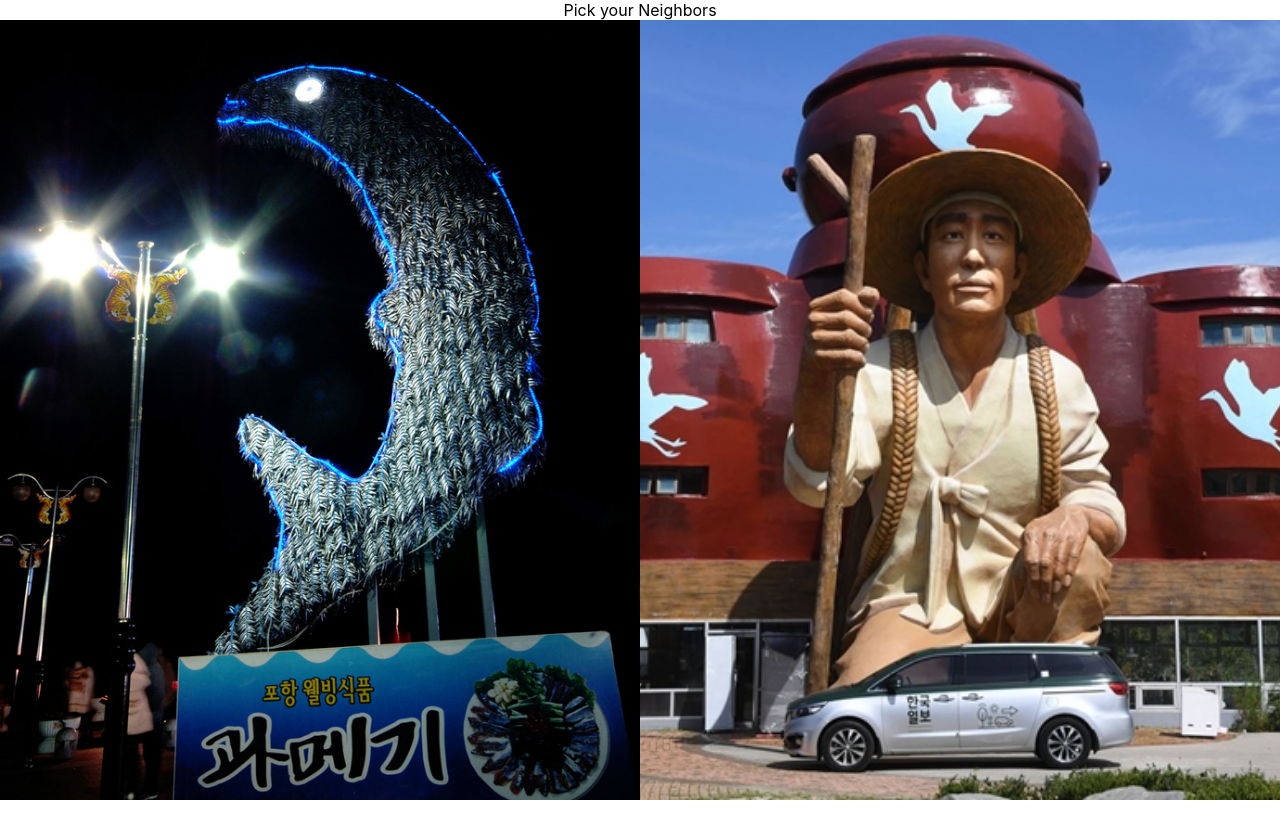
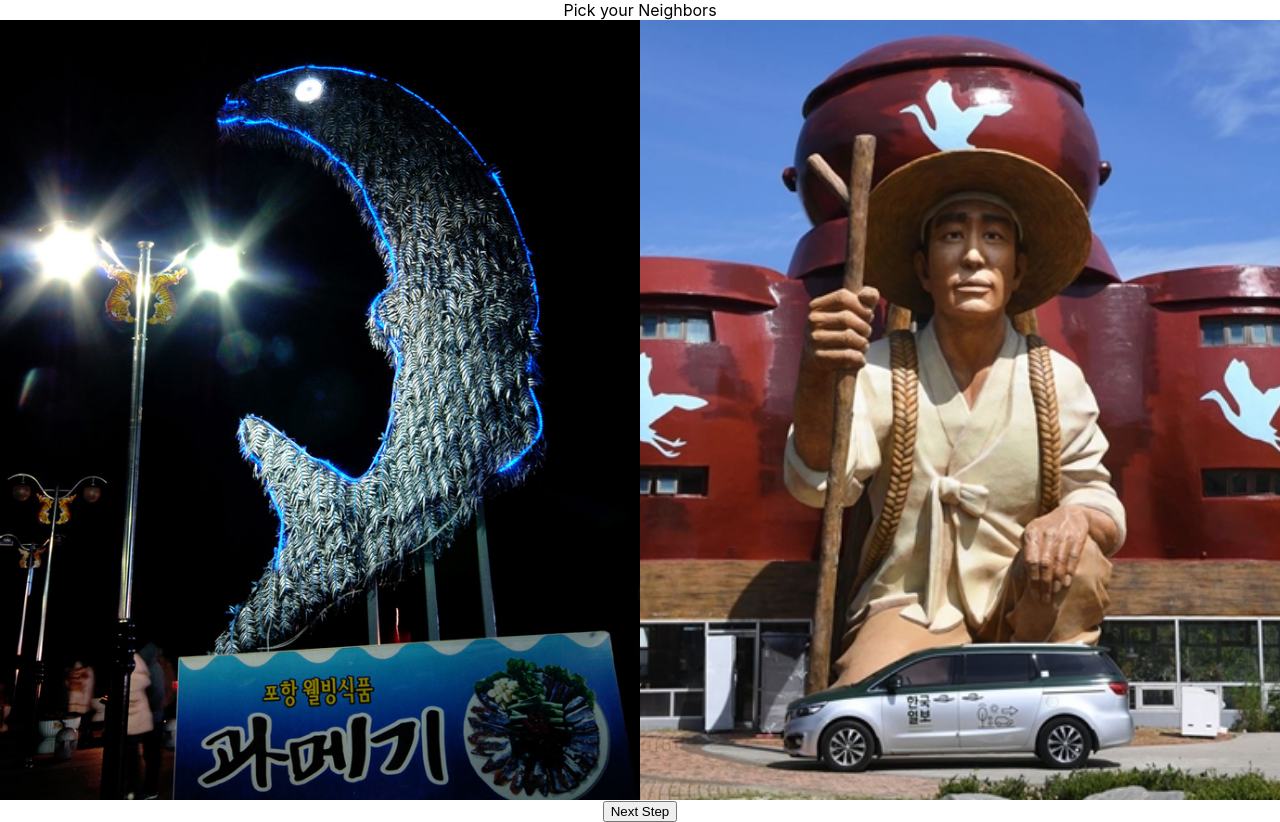
Before and after one commit to NullFull/strange-neighbors, a React (Create React App) app: page / in a window 1280 px wide. Before the commit the page ends 800 px from the top, so only its background shows below. Built offline with nearby package versions, Linux system fonts and the light colour scheme.

Commit message:
candidates context 생성

```diff
--- a/src/App.js
+++ b/src/App.js
@@ -1,9 +1,8 @@
 // import logo from './logo.svg';
 import { useState } from 'react'
+import { CandidatesProvider, useCandidates } from './hooks/candidates';
 import styled from '@emotion/styled'
 import Card from './components/Card';
-import Image1 from './assets/images/1.jpeg';
-import Image2 from './assets/images/2.jpeg';
 
 
 const Wrapper = styled.div`
@@ -33,30 +32,70 @@ const CandidatesView = styled.div`
 `
 
 
+const CardSelector = ({ selected, onSelect, candidates }) => {
 
-const CardSelector = ({ selected, onSelect, candidates }) => {
-  return selected ? (
+  return selected.length > 0 ? (
     <ResultView>
-      <Card name={selected.name} imageUrl={selected.imageUrl} />
+      <Card name={selected[0].name} imageUrl={selected[0].imageUrl} />
     </ResultView>
   ) : (
     <CandidatesView>
       {candidates.map(candidte => (
-        <Card name={candidte.name} imageUrl={candidte.imageUrl} onClick={() => onSelect(candidte)} />
+        <Card
+          key={candidte.name}
+          name={candidte.name}
+          imageUrl={candidte.imageUrl}
+          onClick={() => onSelect(candidte)}
+        />
       ))}
     </CandidatesView>
   )
 }
 
+const Steps = ({ onEnd }) => {
+    const { candidates } = useCandidates()
+
+  const totalSteps = candidates.length / 2
+  const [step, setStep] = useState(0)
+  const [selected, setSelected] = useState([])
+
+  const start = step * 2
+  const end = start + 2
+  const fight = candidates.slice(start, end)
+
+  const isLastStep = step + 1 === totalSteps
+
+  const goNextStep = () => {
+    if (isLastStep) {
+      onEnd(selected)
+    } else {
+      setStep(step => step + 1)
+    }
+  }
+
+  return (
+    <>
+      <CardSelector
+        selected={selected}
+        candidates={fight}
+        onSelect={(winner) => {
+          setSelected(selected => [...selected, winner])
+        }}
+      />
+      {isLastStep ? <button>Next Round</button> : <button onClick={goNextStep}>Next Step</button>}
+    </>
+  )
+}
+
+const Rounds = () => {
+  const onStepEnded = () => {}
+
+  return (
+    <Steps onEnd={onStepEnded} />
+  )
+}
+
 function App() {
-  const [candidates, setCandidates] = useState([{
-    name: 'ddd',
-    imageUrl: Image1,
-  }, {
-    name: 'dssdd',
-    imageUrl: Image2,
-  }])
-  const [selected, setSelected] = useState(null)
 
   return (
     <Wrapper>
@@ -64,11 +103,9 @@ function App() {
         Pick your Neighbors
       </Header>
       <Body>
-        <CardSelector
-          selected={selected}
-          candidates={candidates}
-          onSelect={setSelected}
-        />
+        <CandidatesProvider>
+          <Rounds />
+        </CandidatesProvider>
       </Body>
     </Wrapper>
   );
--- a/src/components/Card.jsx
+++ b/src/components/Card.jsx
@@ -2,7 +2,7 @@ import React from 'react'
 import styled from '@emotion/styled'
 
 const Image = styled.div`
-  background-image: url(${props => props.url});
+  background-image: url(${props => props.imageUrl});
   background-repeat: no-repeat;
   background-size: cover;
   background-position: center;
@@ -19,7 +19,7 @@ const Wrapper = styled.div`
 const Card = ({ imageUrl, name, onClick }) => {
   return (
     <Wrapper onClick={onClick}>
-      <Image url={imageUrl} />
+      <Image imageUrl={imageUrl} />
     </Wrapper>
   )
 }
--- /dev/null
+++ b/src/hooks/candidates.js
@@ -0,0 +1,42 @@
+import { createContext, useContext, useState } from 'react'
+import Image1 from '../assets/images/1.jpeg';
+import Image2 from '../assets/images/2.jpeg';
+import Image3 from '../assets/images/3.jpg';
+import Image4 from '../assets/images/4.jpeg';
+
+const CandidatesContext = createContext({
+  candidates: [],
+})
+
+const useCandidates = () => useContext(CandidatesContext)
+
+const CandidatesProvider = ({ children }) => {
+  const [candidates, setCandidates] = useState([{
+    name: 'ddd',
+    imageUrl: Image1,
+  }, {
+    name: 'dssdd',
+    imageUrl: Image2,
+  }, {
+    name: 'taiwan octopus',
+    imageUrl: Image3,
+  },
+  {
+    name: 'banana king',
+    imageUrl: Image4,
+  }])
+
+
+  return (
+    <CandidatesContext.Provider
+      value={{
+        candidates,
+        setCandidates,
+      }}
+    >
+      {children}
+    </CandidatesContext.Provider>
+  )
+}
+
+export { useCandidates, CandidatesProvider }
--- a/src/hooks/useCompetition.js
+++ /dev/null
@@ -1 +0,0 @@
-import React, { createContext, useReducer } from 'react'
```
Also changed, not shown: src/assets/images/3.jpg (added), src/assets/images/4.jpeg (added).
